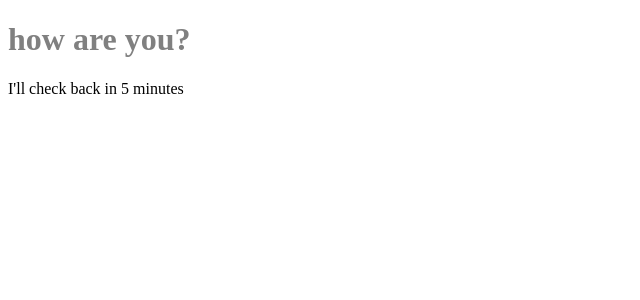
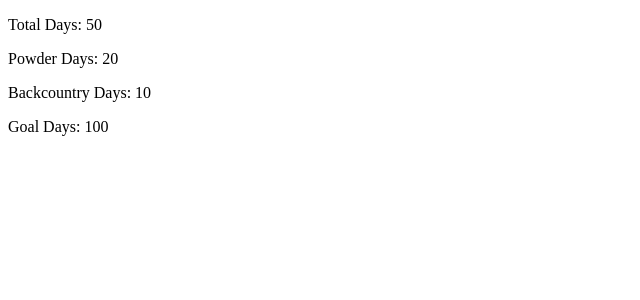
Before and after one commit to britobluis/react-is-fun, a React (Create React App) app: page / in a window 1280 px wide. Shown: the top 300 px of the page, without its empty margins (0-640 px from the left). Built offline with nearby package versions, Linux system fonts and the light colour scheme.

Commit message:
Created SkiDayCounter

```diff
--- a/src/index.js
+++ b/src/index.js
@@ -1,20 +1,40 @@
 import React from 'react';
 import ReactDOM from 'react-dom';
 
-class Message extends React.Component {
+let skiData = {
+    total: 50,
+    powder: 20,
+    backcountry: 10,
+    goal: 100
+}
+
+class SkyDayCounter extends React.Component {
     render() {
         return (
-            <div>
-                {console.log(this.props)}
-                <h1 style={{color: this.props.color}}>
-                    {this.props.msg}
-                </h1>
-                <p>I'll check back in {this.props.minutes} minutes</p>
-            </div>
+            <section>
+                <div>
+                    <p>Total Days: {this.props.total}</p>
+                </div>
+                <div>
+                    <p>Powder Days: {this.props.powder}</p>
+                </div>
+                <div>
+                    <p>Backcountry Days: {this.props.backcountry}</p>
+                </div>
+                <div>
+                    <p>Goal Days: {this.props.goal}</p>
+                </div>
+            </section>
         )
     }
 }
 
 ReactDOM.render(
-    <Message color="grey" msg="how are you?" minutes={5}/>, document.getElementById('root')
+    <SkyDayCounter
+        total={skiData.total}
+        powder={skiData.powder}
+        backcountry={skiData.backcountry}
+        goal={skiData.goal}
+    />,
+    document.getElementById('root')
 )
```
